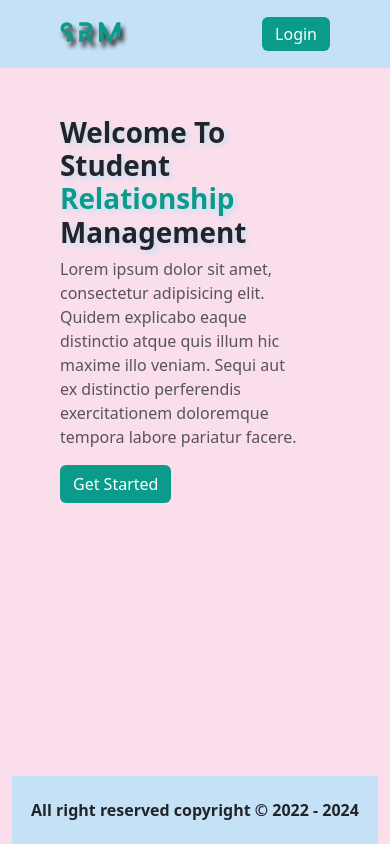
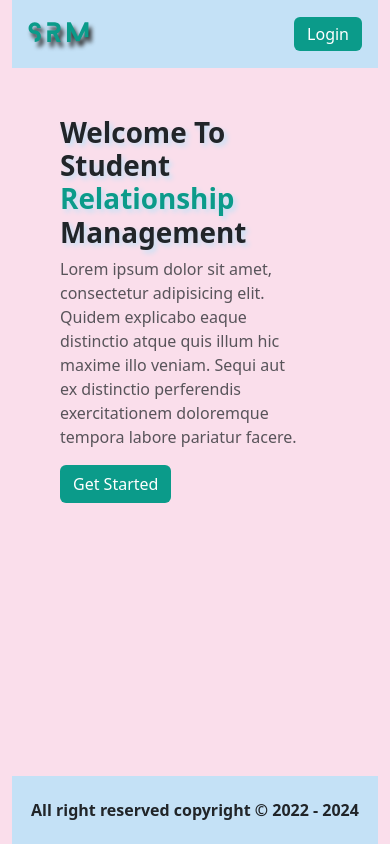
Before and after one commit to friendly-fly/SRM-frontend, a React (Vite) app: page / in a window 390 px wide. Built offline with nearby package versions, Linux system fonts and the light colour scheme.

Commit message:
ui: make header responsive

```diff
--- a/src/components/Layout/Header.jsx
+++ b/src/components/Layout/Header.jsx
@@ -3,12 +3,12 @@ import { Link } from 'react-router-dom'
 
 const Header = () => {
     return (
-        <div className="row align-items-center px-5" style={{ height: "8vh", background: "#C4E1F6" }}>
+        <div className="d-flex justify-content-space-between align-items-center  px-3 px-sm-5" style={{ height: "8vh", background: "#C4E1F6" }}>
 
-            <div className="col h2 project-title">
+            <div className="flex-fill h2 project-title ">
                 SRM
             </div>
-            <div className="col text-end ">
+            <div className="flex-fill text-end ">
                 <Link to="/login" className='btn button-style py-1' >Login</Link>
             </div>
 
```
